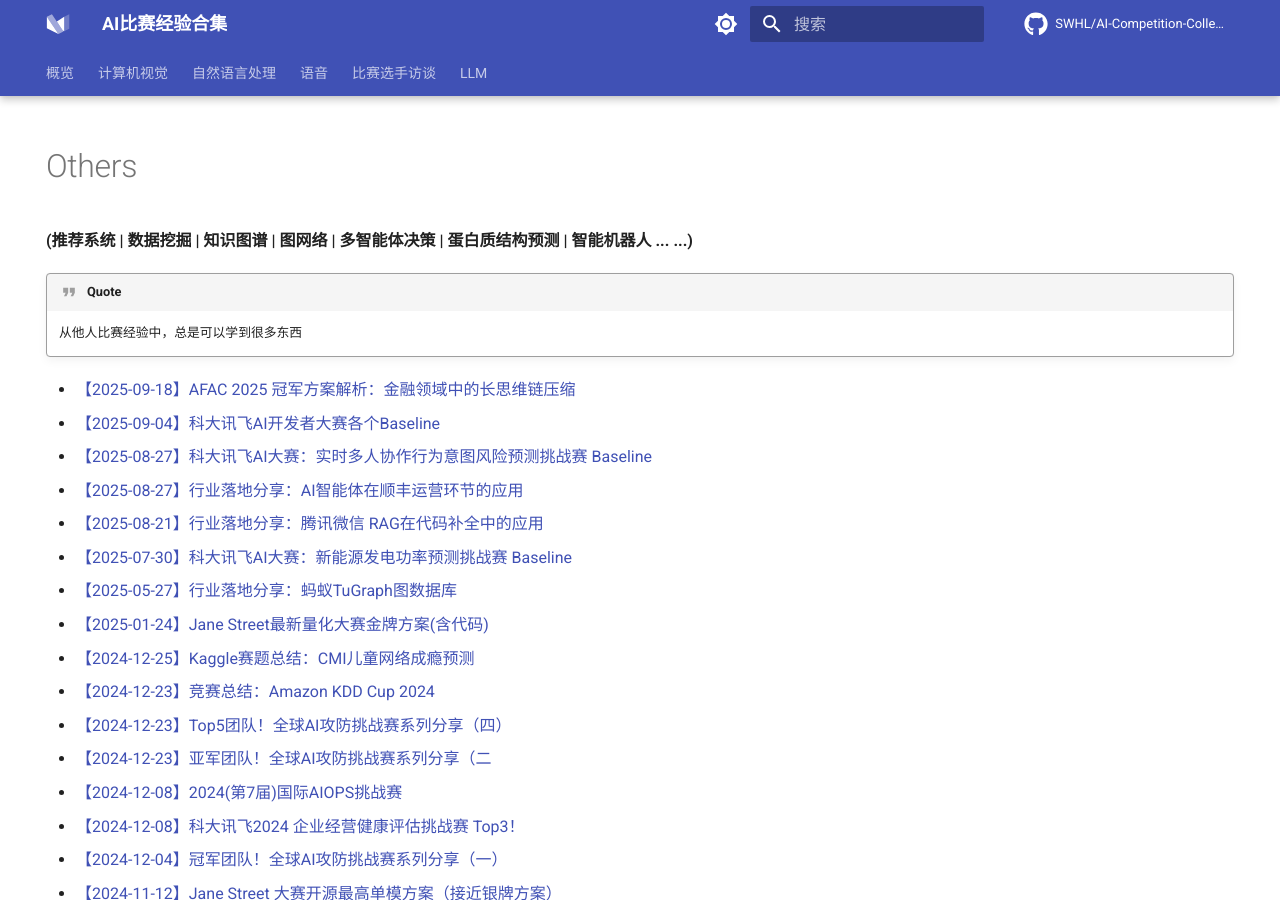
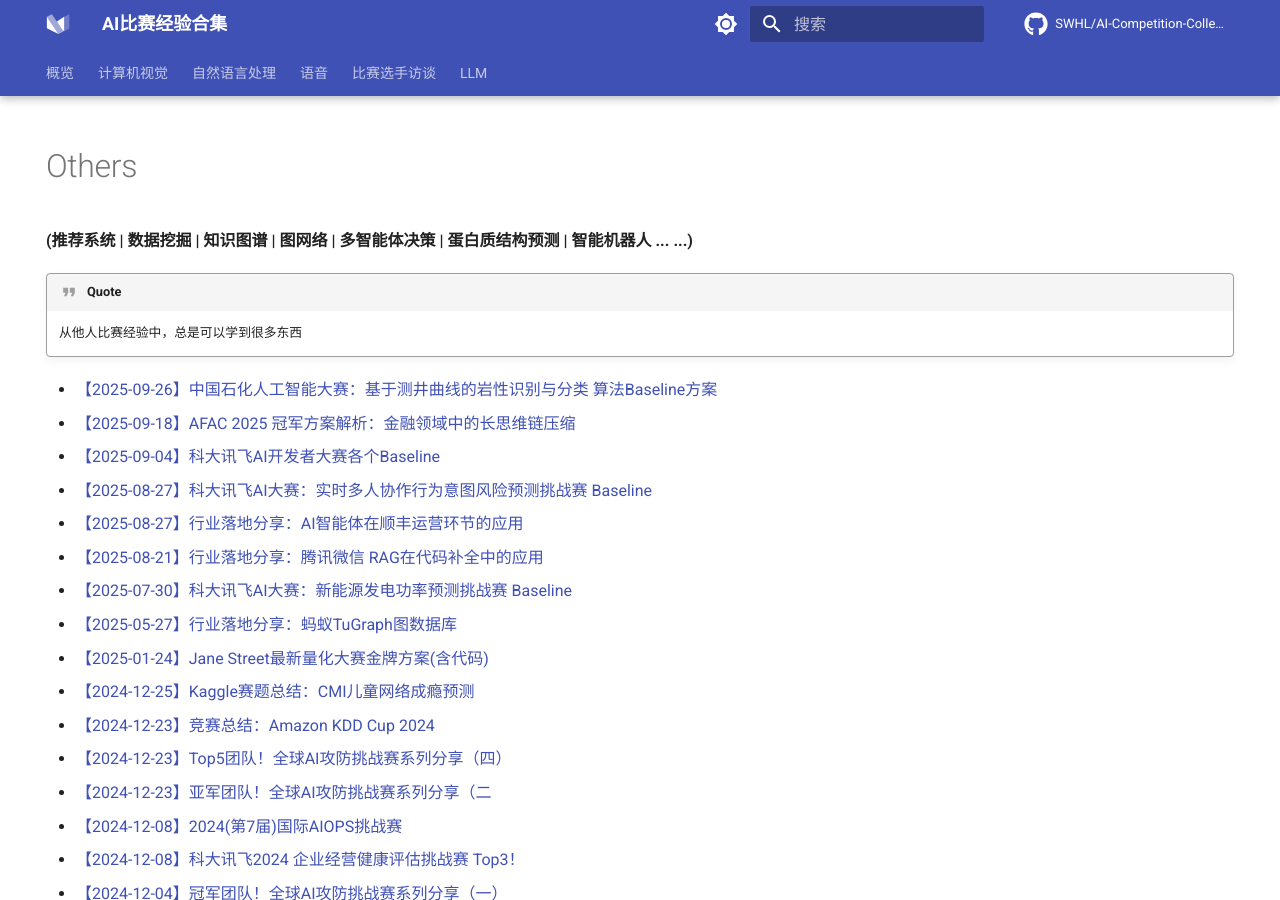
Before and after one commit to SWHL/AI-Competition-Collections, an MkDocs documentation site: the page built from docs/Others.md, in a window 1280 px wide and 900 px high. Built offline with MkDocs 1.6.1 and Material for MkDocs 9.7.7, drawn with Linux system fonts in a browser that asks for light colours; comment, search, counter and statistics services are not loaded.

Commit message:
docs: update competition links in Others.md

```diff
--- a/docs/Others.md
+++ b/docs/Others.md
@@ -14,6 +14,7 @@
 
     从他人比赛经验中，总是可以学到很多东西
 
+- [【2025-09-26】中国石化人工智能大赛：基于测井曲线的岩性识别与分类 算法Baseline方案](https://mp.weixin.qq.com/s/FoLtpItyFSkd-enYaVrAfg)
 - [【2025-09-18】AFAC 2025 冠军方案解析：金融领域中的长思维链压缩](https://mp.weixin.qq.com/s/ROKX039W0TVicoynDhmtrQ)
 - [【2025-09-04】科大讯飞AI开发者大赛各个Baseline](https://mp.weixin.qq.com/mp/appmsgalbum?__biz=MzIwNDA5NDYzNA==&action=getalbum&album_id=1995949681209556994&subscene=90&scenenote=https%3A%2F%2Fmp.weixin.qq.com%2Fs%3F__biz%3DMzIwNDA5NDYzNA%3D%3D%26mid%3D2247510353%26idx%3D1%26sn%3D28c47344451442ff4c63bd5504866cf5%26chksm%3D974aed7ee4eea14cdbd1cf7af4653f140ffdd8f731c0c46ed41ae3346b48f4be47989e53b507%26scene%3D90%26xtrack%3D1%26sessionid%3D1756774650%26subscene%3D93%26clicktime%3D1756774688%26enterid%3D1756774688%26flutter_pos%3D5%26biz_enter_id%3D4%26ranksessionid%3D1756774662%26jumppath%3D20020_1756774661054%252C1104_1756774664818%252C20020_1756774676251%252C1104_1756774687468%26jumppathdepth%3D4%26ascene%3D56%26devicetype%3DiOS18.6.2%26version%3D18003e38%26nettype%3DWIFI%26abtest_cookie%3DAAACAA%253D%253D%26lang%3Dzh_CN%26countrycode%3DCN%26fontScale%3D118%26exportkey%3Dn_ChQIAhIQ2jEwxWAjrxgz1WaJ5oH2sBLhAQIE97dBBAEAAAAAAKsRJM1%252FMqEAAAAOpnltbLcz9gKNyK89dVj0sNh%252Fc9bYhqI26HDHQIaqhWWT%252Fe0XoZlnkycCVJsjh8cb0w1iqHJkkqvCX7UF0divct6OZPUZ7bFpDvTwuQQFdoqkk%252FadIfzlTuf7nZhdRMTdrrLPXbxkWeXOPN%252B2qoGsgO7w72vrE4nTtNlsqH2%252BjAmL8BZH9icU7u%252Fl2Q%252BHKRi25MXHe8MqTfkcxGYAN6bFxoEW7ds52bmgK3PIoIdv51VETB2STy2KHhj%252FSooUN%252FWITYtTAwzDTCzhHQ%253D%253D%26pass_ticket%3DD2HTy3cgqQIqEaYYLmJeUkZSc9Nh4Fj8WoyQTfij6KTCRNeNvcOKplrIyjaPqu%252BF%26wx_header%3D3&nolastread=1#wechat_redirect)
 - [【2025-08-27】科大讯飞AI大赛：实时多人协作行为意图风险预测挑战赛 Baseline](https://mp.weixin.qq.com/s/LYNlAJJ7A9OjzvapeQr2Dg)
```
